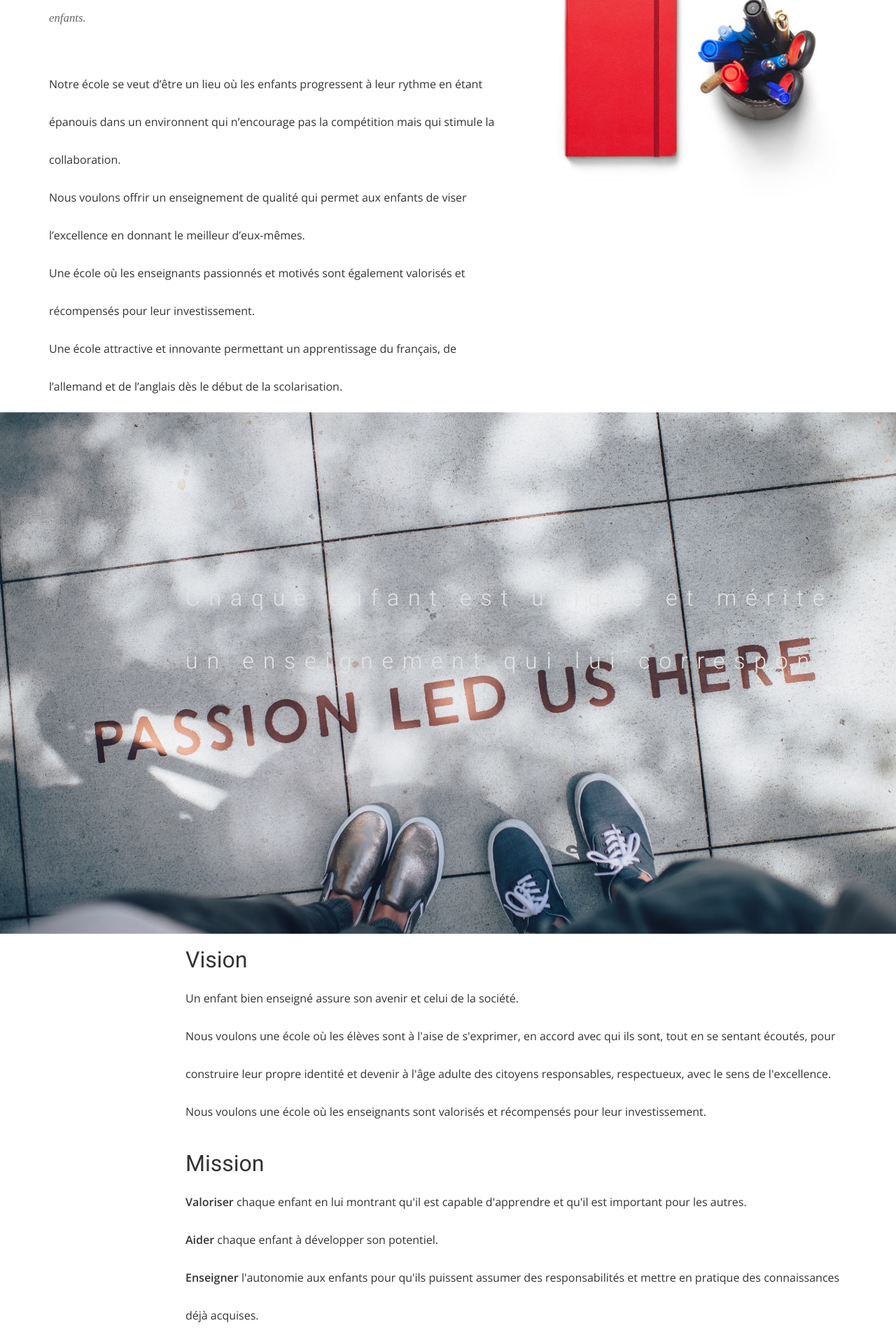
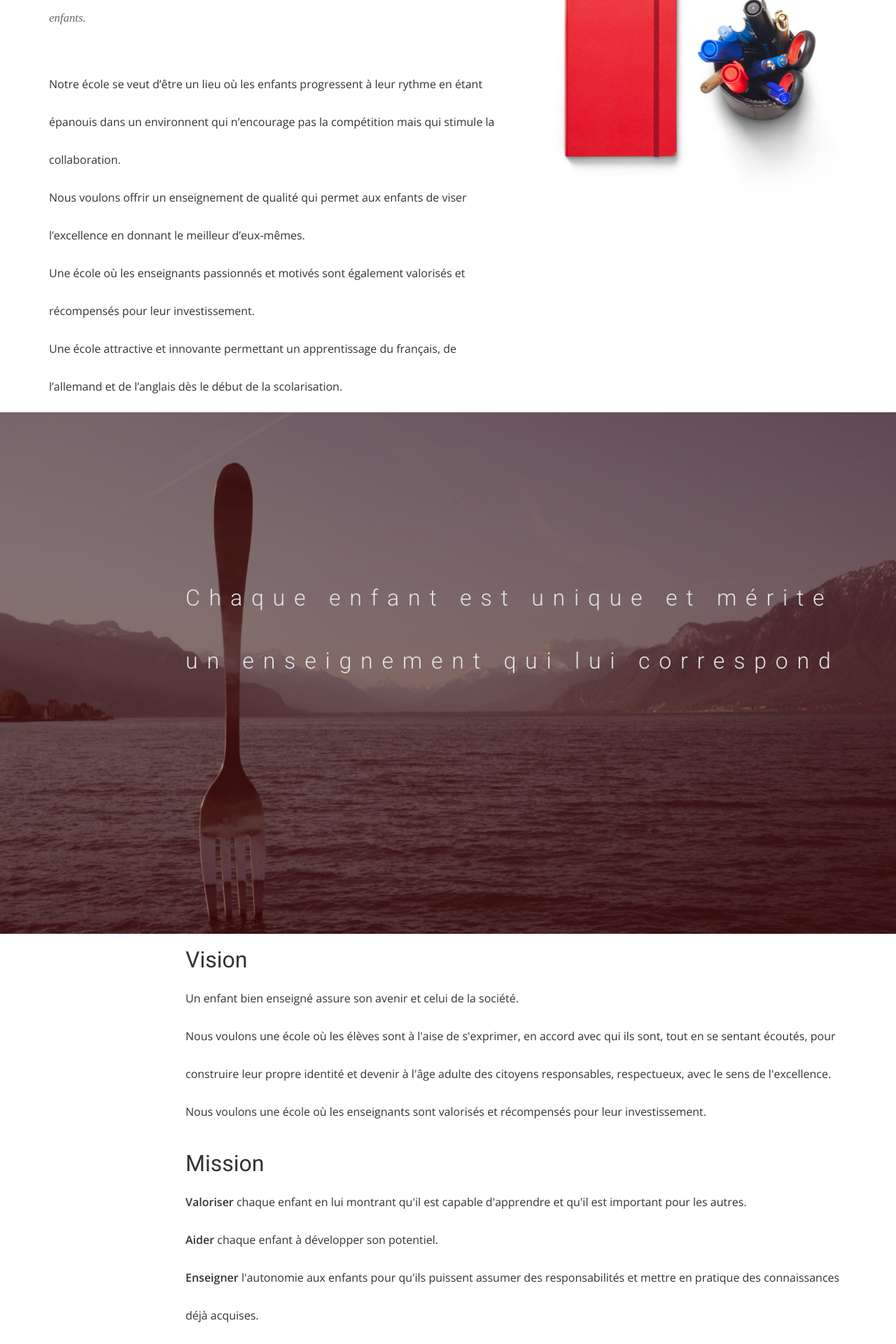
Before and after one commit to midjoule/lifeschool, a Jekyll site: the page built from index.html, in a window 1280 px wide. Shown: the part 1030-2950 px from the top of the page at 70% size. Built offline with Jekyll 4.4.1, drawn with Linux system fonts in a browser that asks for light colours; nearby versions of some CDN libraries; some web fonts are replaced.

Commit message:
Update airspace.css

```diff
--- a/css/airspace.css
+++ b/css/airspace.css
@@ -116,7 +116,7 @@ font header .navbar-default .navbar-nav li a:hover {
 	Feature Start
 --*/
 #feature {
-  background: url("../img/bg/about_us.jpg") no-repeat;
+  background: url("../img/bg/fourchette leman.jpg") no-repeat;
 }
 
 /* common title overlays
```
